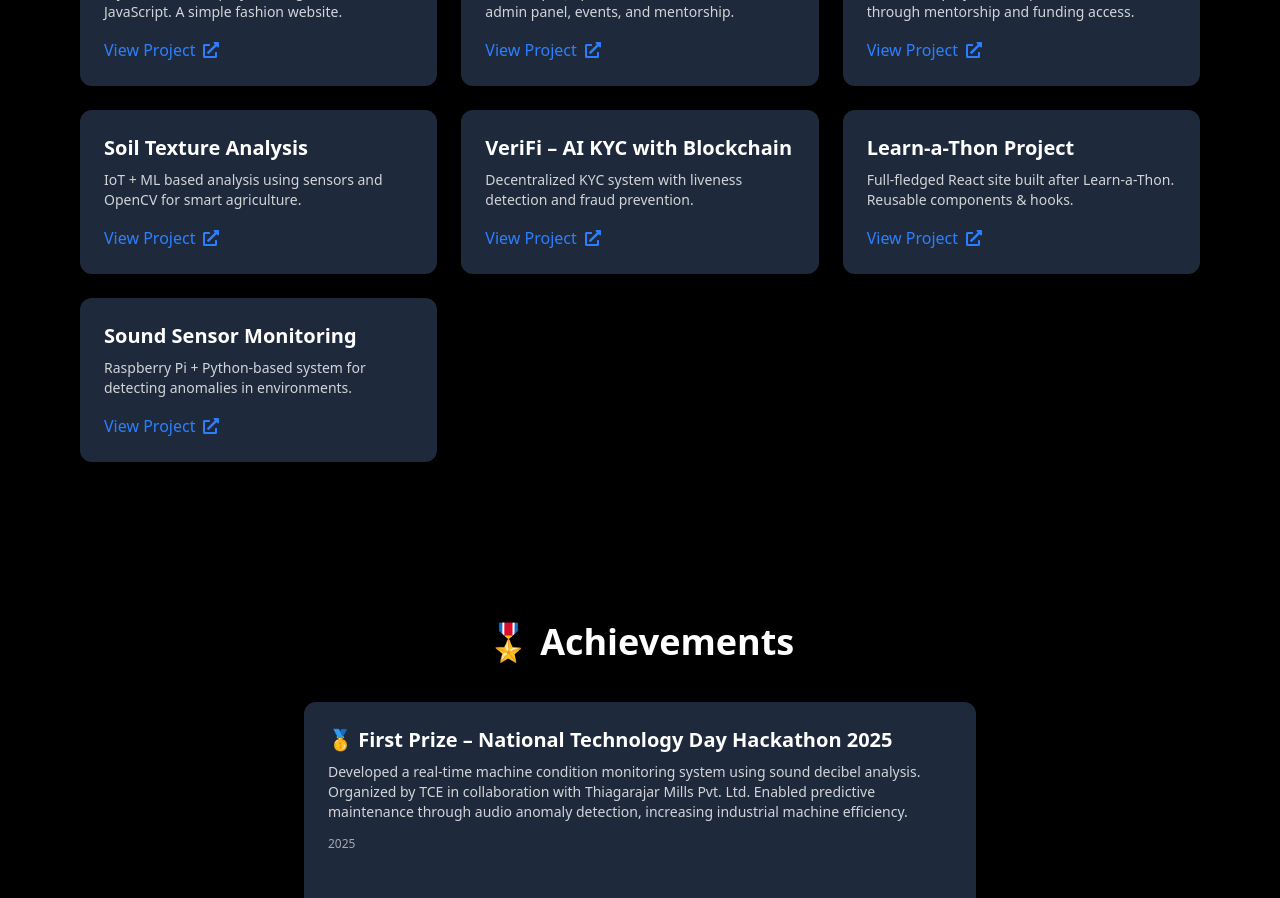
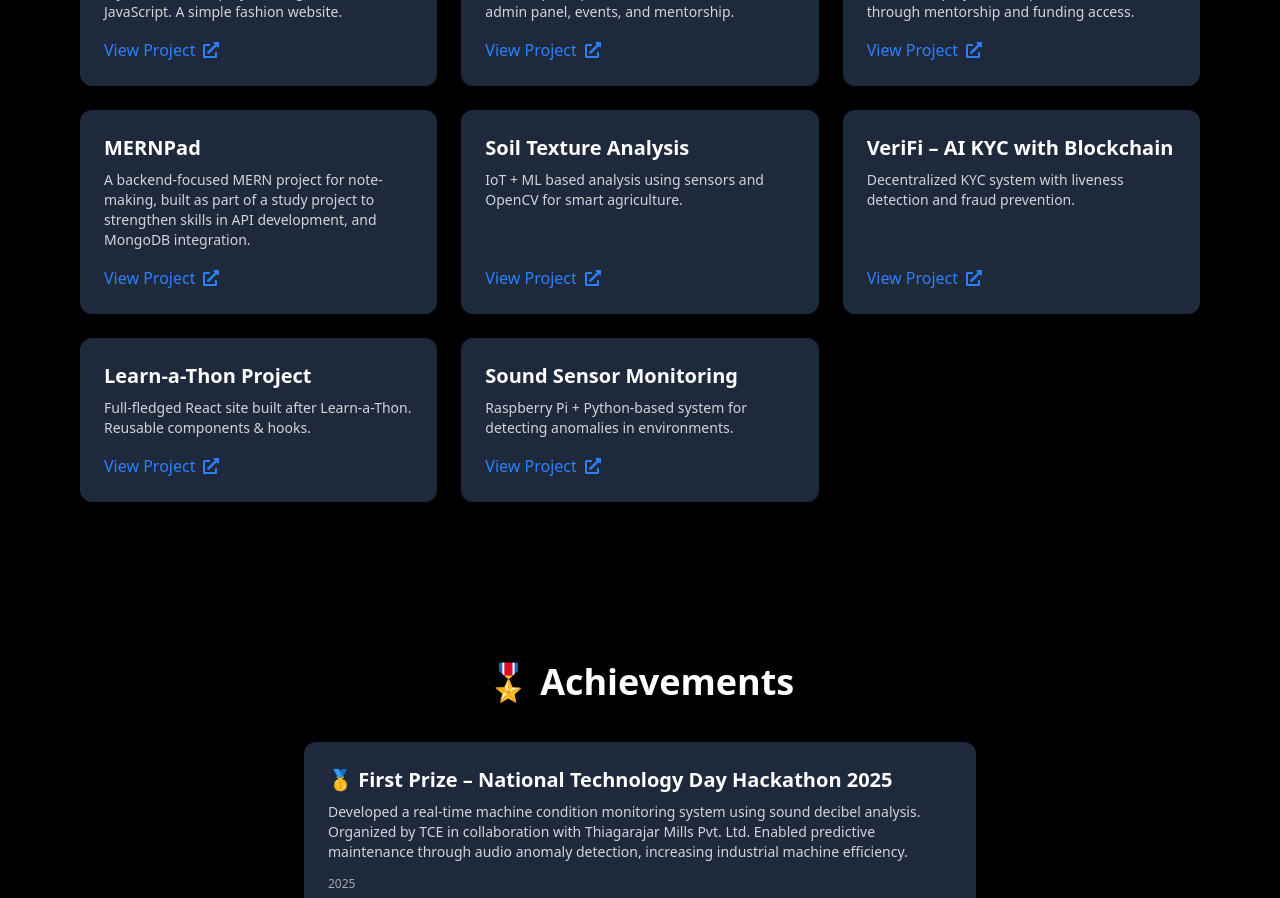
Before and after one commit to MohammedFaayaz/Portfolio, a React (Vite) app: page / in a window 1280 px wide. Shown: the part 2620-3518 px from the top of the page. Built offline with nearby package versions, Linux system fonts and the light colour scheme.

Commit message:
projects add

```diff
--- a/src/components/Projects.jsx
+++ b/src/components/Projects.jsx
@@ -7,21 +7,28 @@ const projectData = [
   {
     title: "Nisha Fashion",
     desc: "My first frontend project using HTML, CSS, and JavaScript. A simple fashion website.",
-    link: "https://github.com",
+    link: "https://github.com/MohammedFaayaz/Nishafashion_website",
     type: "Frontend",
   },
   {
     title: "Alumni Networking Portal",
     desc: "Bootstrap + JS portal for alumni connection, admin panel, events, and mentorship.",
-    link: "https://lnkd.in/gtjP6Q8B",
+    link: "https://github.com/MohammedFaayaz/Alumni_Networking",
     type: "Frontend",
   },
   {
     title: "SHEcosystem",
     desc: "Hackathon project to empower women through mentorship and funding access.",
-    link: "https://lnkd.in/g7nCVehB",
+    link: "https://github.com/MohammedFaayaz/SHEcosystem",
     type: "Frontend",
   },
+{
+  title: "MERNPad",
+  desc: "A backend-focused MERN project for note-making, built as part of a study project to strengthen skills in API development, and MongoDB integration.",
+  link: "https://github.com/MohammedFaayaz/MERNPad",
+  type: "Backend",
+},
+
   {
     title: "Soil Texture Analysis",
     desc: "IoT + ML based analysis using sensors and OpenCV for smart agriculture.",
@@ -37,7 +44,7 @@ const projectData = [
   {
     title: "Learn-a-Thon Project",
     desc: "Full-fledged React site built after Learn-a-Thon. Reusable components & hooks.",
-    link: "https://lnkd.in/gUVt9TDY",
+    link: "https://github.com/MohammedFaayaz/Learn-a-thon",
     type: "Frontend",
   },
   {
```
